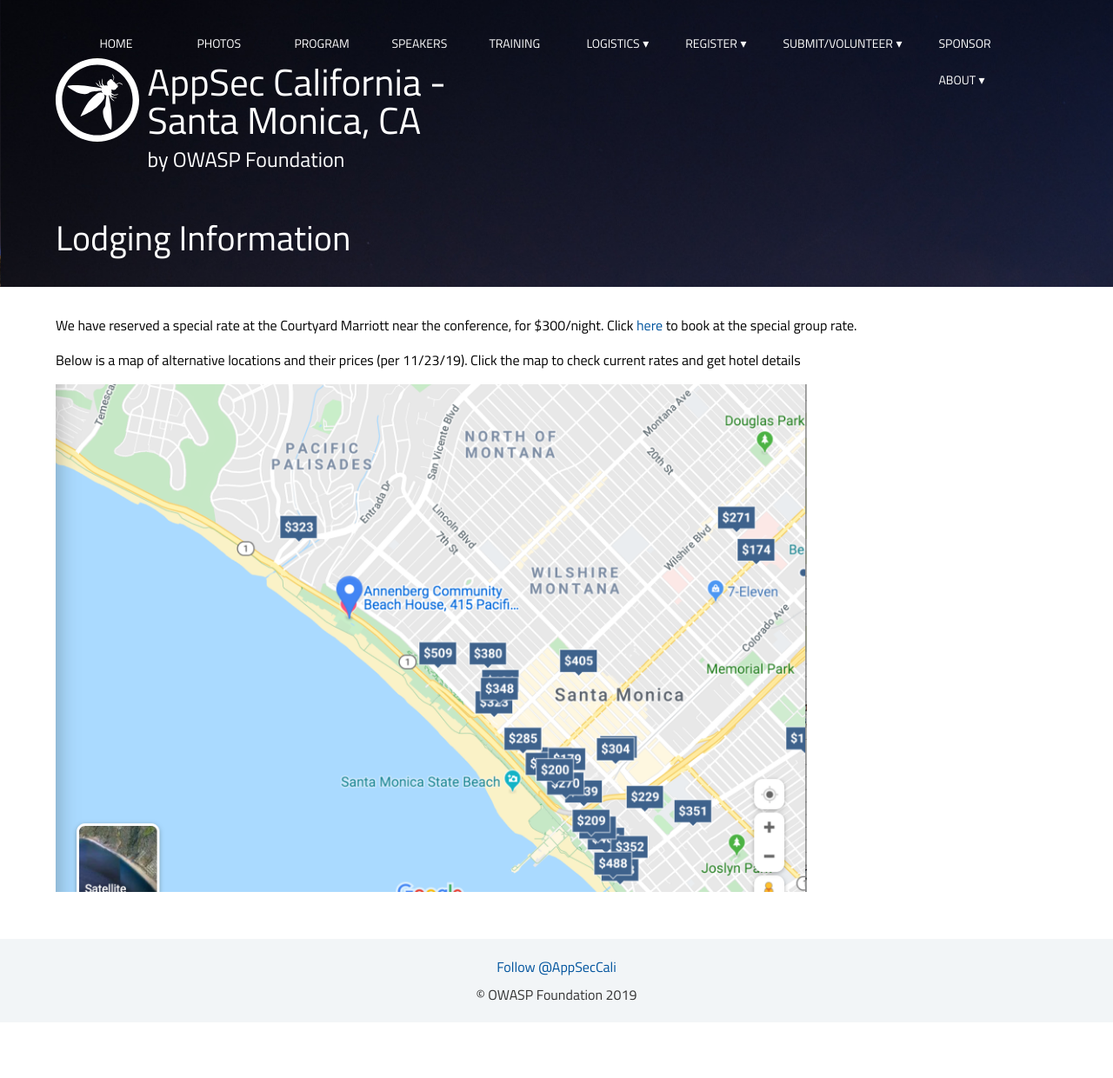
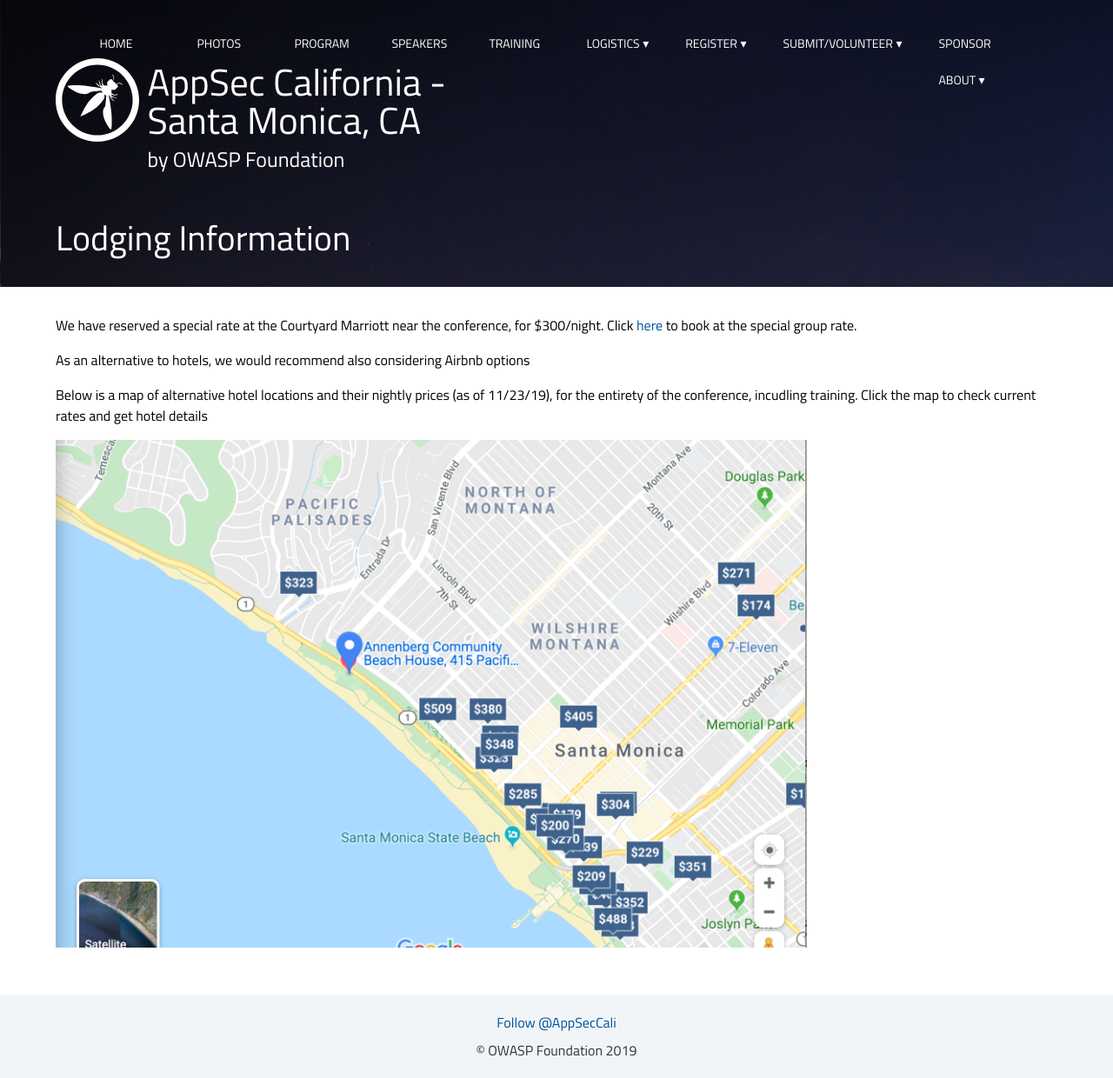
Before and after one commit to OWASP/2020-appseccalifornia, a Jekyll site: the page built from lodging/index.html, in a window 1280 px wide. Shown: the whole page at 87% size. Built offline with Jekyll 4.4.1, drawn with Linux system fonts in a browser that asks for light colours; some web fonts are replaced; comment, search, counter and statistics services are not loaded; before the commit the page ends 1176 px from its top, so only the background shows below that.

Commit message:
adding airbnb suggestion

```diff
--- a/lodging/index.html
+++ b/lodging/index.html
@@ -6,7 +6,9 @@
 
 <p>We have reserved a special rate at the Courtyard Marriott near the conference, for $300/night. Click <a href="https://www.marriott.com/events/start.mi?id=1572283736954&key=GRP">here</a> to book at the special group rate.</p>
 
-<p>Below is a map of alternative locations and their prices (per 11/23/19). Click the map to check current rates and get hotel details</p>
+<p>As an alternative to hotels, we would recommend also considering Airbnb options</p>
+
+<p>Below is a map of alternative hotel locations and their nightly prices (as of 11/23/19), for the entirety of the conference, incudling training. Click the map to check current rates and get hotel details</p>
 <p>
 <a href="https://www.google.com/maps/search/Hotels/@34.0244371,-118.5241809,14z/data=!4m13!2m12!3m6!1sHotels!2sAnnenberg+Community+Beach+House,+415+Pacific+Coast+Hwy,+Santa+Monica,+CA+90402!3s0x80c2a4944c31748f:0xa736245290fc2352!4m2!1d-118.5133233!2d34.0244025!5m3!5m2!1s2020-01-21!2i3!6e3"><img src="../assets/images/hotelmap.png" align="center" width="75%"></a>
 </p>
```
